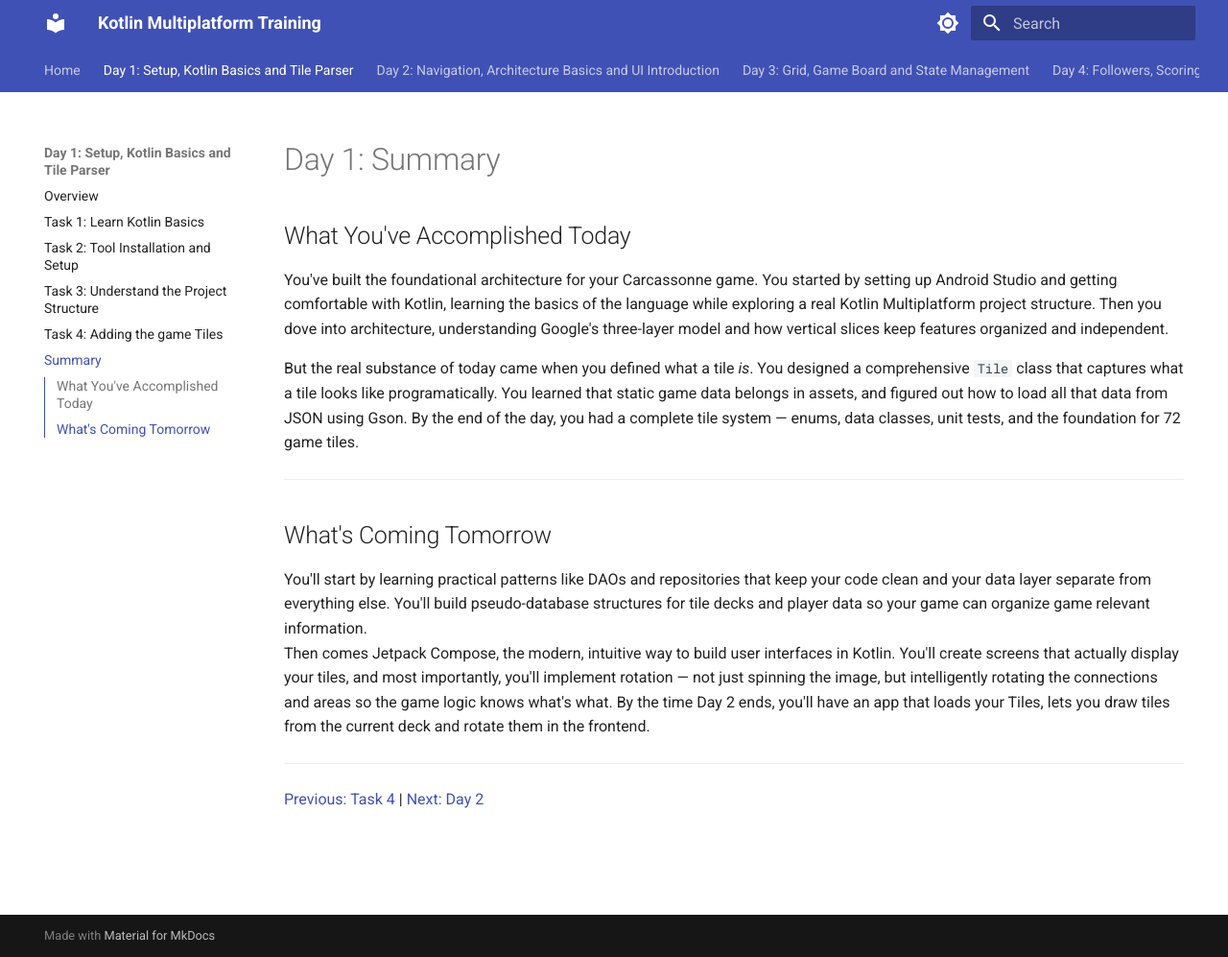
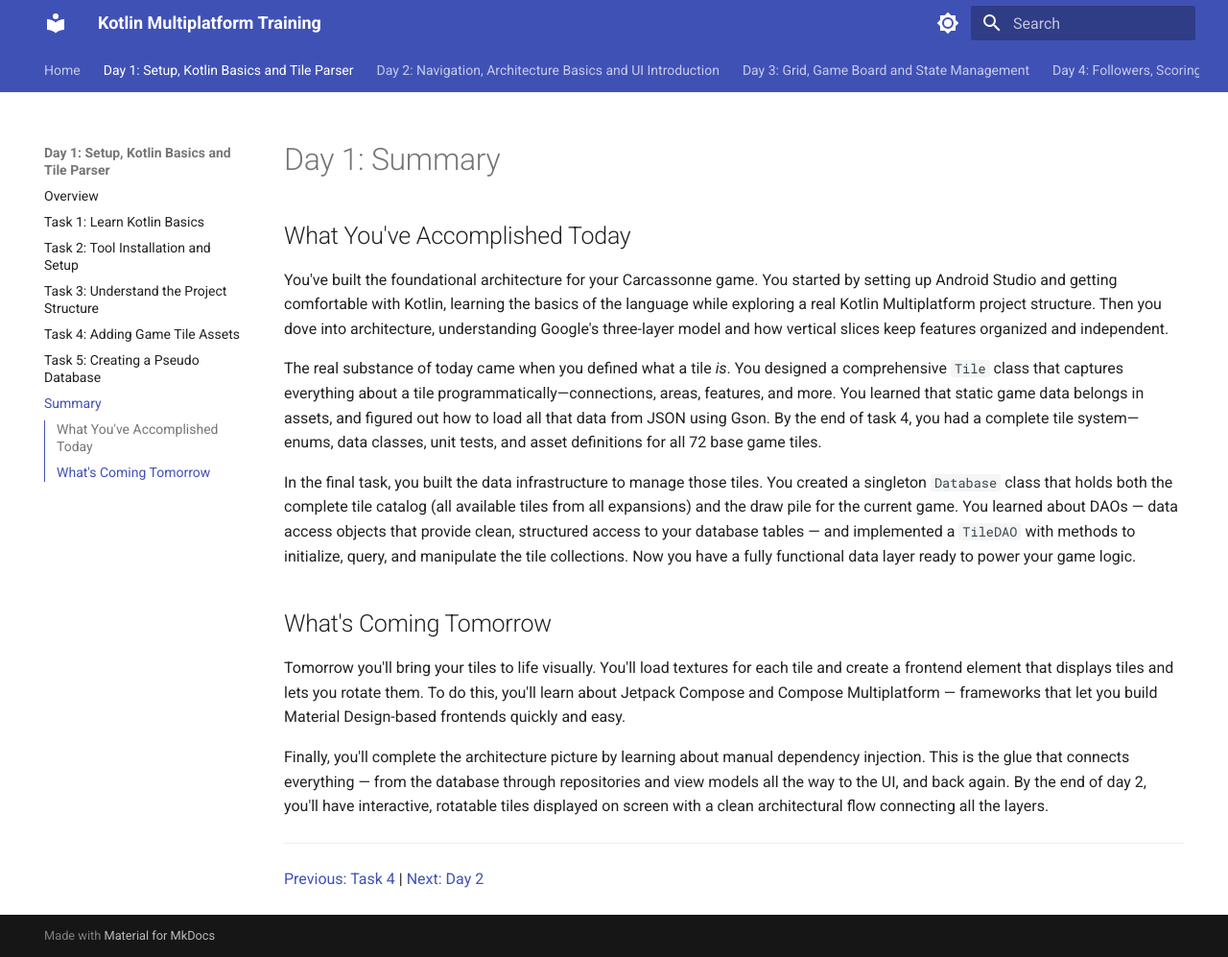
Before and after one commit to kirschkakao/Kotlin-Multiplatform-Training, an MkDocs documentation site: the page built from docs/day1/summary.md, in a window 1280 px wide and 997 px high. Shown: the whole window at 96% size. Built offline with MkDocs 1.6.1 and Material for MkDocs 9.7.7, drawn with Linux system fonts in a browser that asks for light colours.

Commit message:
finalize day1

```diff
--- a/docs/day1/summary.md
+++ b/docs/day1/summary.md
@@ -4,14 +4,17 @@
 
 You've built the foundational architecture for your Carcassonne game. You started by setting up Android Studio and getting comfortable with Kotlin, learning the basics of the language while exploring a real Kotlin Multiplatform project structure. Then you dove into architecture, understanding Google's three-layer model and how vertical slices keep features organized and independent.
 
-But the real substance of today came when you defined what a tile *is*. You designed a comprehensive `Tile` class that captures what a tile looks like programatically. You learned that static game data belongs in assets, and figured out how to load all that data from JSON using Gson. By the end of the day, you had a complete tile system — enums, data classes, unit tests, and the foundation for 72 game tiles.
+The real substance of today came when you defined what a tile *is*. You designed a comprehensive `Tile` class that captures everything about a tile programmatically—connections, areas, features, and more. You learned that static game data belongs in assets, and figured out how to load all that data from JSON using Gson. By the end of task 4, you had a complete tile system—enums, data classes, unit tests, and asset definitions for all 72 base game tiles.
 
----
+In the final task, you built the data infrastructure to manage those tiles. You created a singleton `Database` class that holds both the complete tile catalog (all available tiles from all expansions) and the draw pile for the current game. You learned about DAOs — data access objects that provide clean, structured access to your database tables — and implemented a `TileDAO` with methods to initialize, query, and manipulate the tile collections. Now you have a fully functional data layer ready to power your game logic.
+
+
 
 ## What's Coming Tomorrow
 
-You'll start by learning practical patterns like DAOs and repositories that keep your code clean and your data layer separate from everything else. You'll build pseudo-database structures for tile decks and player data so your game can organize game relevant information.<br>
-Then comes Jetpack Compose, the modern, intuitive way to build user interfaces in Kotlin. You'll create screens that actually display your tiles, and most importantly, you'll implement rotation — not just spinning the image, but intelligently rotating the connections and areas so the game logic knows what's what. By the time Day 2 ends, you'll have an app that loads your Tiles, lets you draw tiles from the current deck and rotate them in the frontend.
+Tomorrow you'll bring your tiles to life visually. You'll load textures for each tile and create a frontend element that displays tiles and lets you rotate them. To do this, you'll learn about Jetpack Compose and Compose Multiplatform — frameworks that let you build Material Design-based frontends quickly and easy.
+
+Finally, you'll complete the architecture picture by learning about manual dependency injection. This is the glue that connects everything — from the database through repositories and view models all the way to the UI, and back again. By the end of day 2, you'll have interactive, rotatable tiles displayed on screen with a clean architectural flow connecting all the layers.
 
 ---
 
--- a/mkdocs.yml
+++ b/mkdocs.yml
@@ -50,7 +50,8 @@ nav:
     - 'Task 1: Learn Kotlin Basics': day1/task1.md
     - 'Task 2: Tool Installation and Setup': day1/task2.md
     - 'Task 3: Understand the Project Structure': day1/task3.md
-    - 'Task 4: Adding the game Tiles': day1/task4.md
+    - 'Task 4: Adding Game Tile Assets': day1/task4.md
+    - 'Task 5: Creating a Pseudo Database': day1/task5.md
     - Summary: day1/summary.md
   - 'Day 2: Navigation, Architecture Basics and UI Introduction':
     - Overview: day2/index.md
```
Also changed, not shown: docs/day1/index.md (+5 -2 lines), docs/day1/task3.md (+1 -2 lines), docs/day1/task4.md (+2 -4 lines), docs/day1/task5.md (added, +105 -0 lines), docs/day2/index.md (+2 -13 lines).
